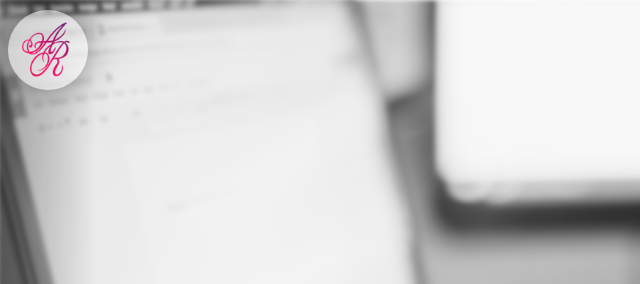
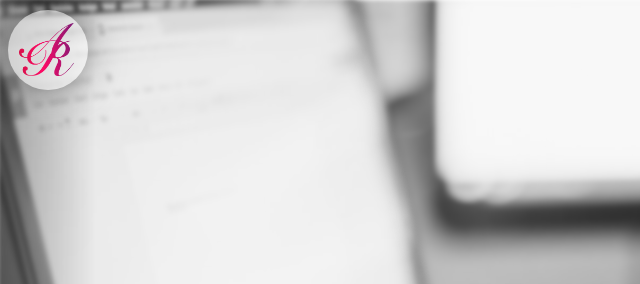
Before and after one commit to adriannan/portfolio-old, a website: page index.html in a window 1280 px wide. Shown: the top 284 px of the page, 0-640 px from the left. Drawn offline with Linux system fonts and the light colour scheme.

Commit message:
new logo

```diff
--- a/index.html
+++ b/index.html
@@ -8,7 +8,7 @@
 	<meta name="author" content="Adrianna Rochmalska">
 	<title>Adrianna Rochmalska | Portfolio</title>
 	<link rel="canonical" href="https://adriannan.github.io/portfolio/#">
-	<link rel="icon" type="image/png" sizes="32x32" href="images/favicon-ar.png">
+	<link rel="icon" type="image/png" sizes="32x32" href="images/favicon-new.png">
 	<link rel="stylesheet" type="text/css" href="style/normalize.min.css">
 	<link rel="stylesheet" type="text/css" href="style/reset.min.css">
 	<link rel="stylesheet" type="text/css" href="style/style.prefixed.min.css">
@@ -20,7 +20,7 @@
 	<header id="navbar">
 		<a class="logox" href="#hero">
 			<div id="logo" class="logo">
-				<img src="images/logo-ar.png" alt="logo">
+				<img src="images/logo-new.png" alt="logo">
 			</div>
 		</a>
 		<nav id="nav">
```
